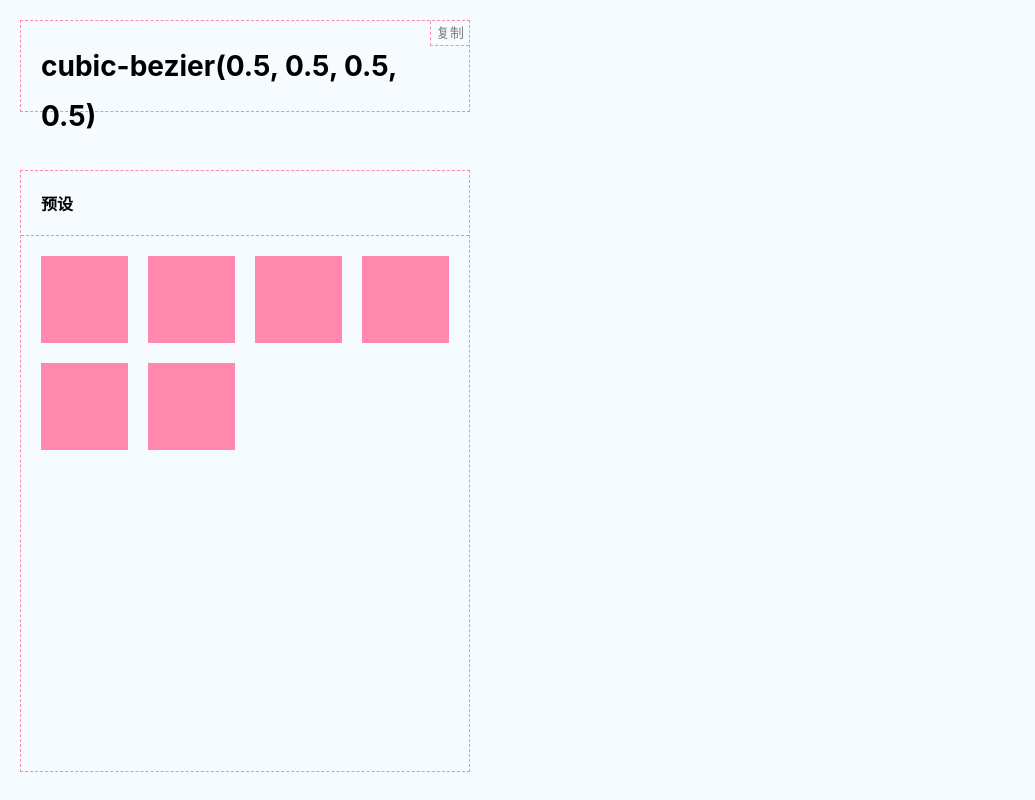
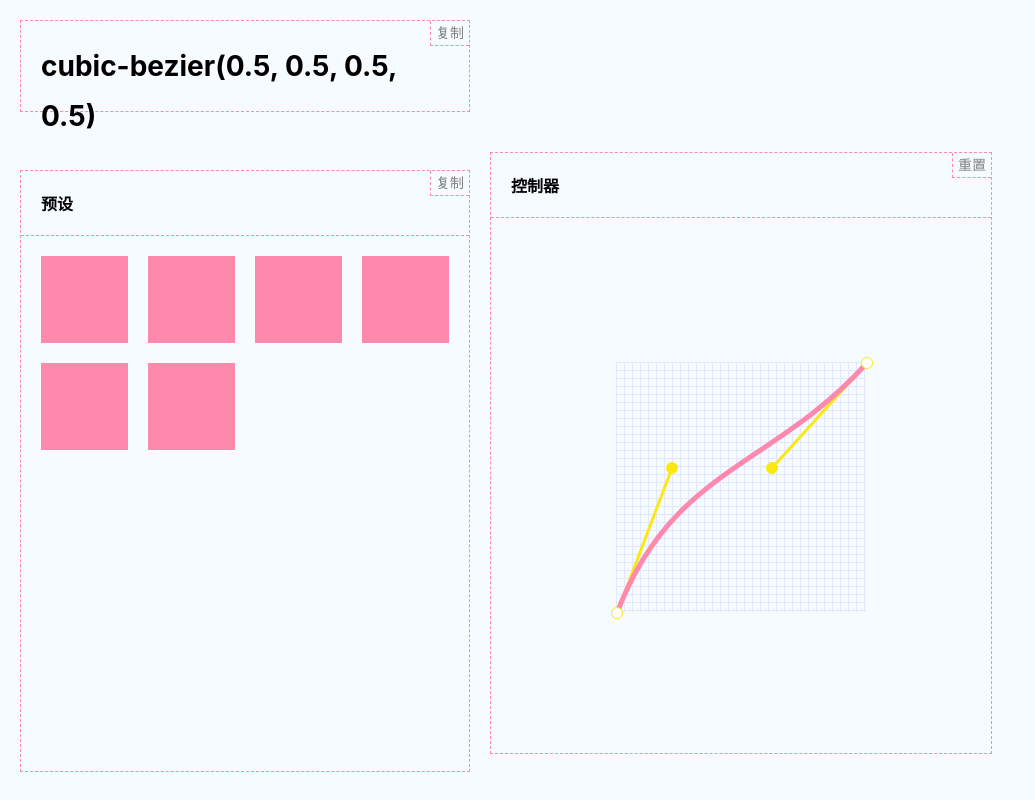
Before and after one commit to oasis-cloud/cubic-bezier, a React (Create React App) app: page / in a window 1280 px wide. Shown: the top 800 px of the page, without its empty margins (0-1035 px from the left). Built offline with nearby package versions, Linux system fonts and the light colour scheme.

Commit message:
feat：逻辑增加

```diff
--- a/package.json
+++ b/package.json
@@ -30,5 +30,8 @@
       "last 1 firefox version",
       "last 1 safari version"
     ]
+  },
+  "devDependencies": {
+    "prettier": "2.1.1"
   }
 }
--- a/src/App.css
+++ b/src/App.css
@@ -1,9 +1,10 @@
 .App {
     padding: 20px;
+    width: 990px;
 }
 
 .App::after {
-    content: "";
+    content: '';
     display: block;
     clear: both;
 }
@@ -19,7 +20,7 @@
     height: 50px;
     line-height: 50px;
     padding: 20px;
-    border: 1px dashed #FF89AC;
+    border: 1px dashed #ff89ac;
     font-size: 28px;
     font-weight: bolder;
 }
@@ -29,7 +30,7 @@
     font-size: 16px;
     font-weight: bold;
     padding: 20px;
-    border-bottom: 1px dashed #FF89AC;
+    border-bottom: 1px dashed #ff89ac;
 }
 
 .btn {
@@ -40,7 +41,7 @@
     font-size: 14px;
     line-height: 1;
     font-style: normal;
-    border: 1px dashed #FF89AC;
+    border: 1px dashed #ff89ac;
     border-top-width: 0;
     border-right-width: 0;
     color: gray;
@@ -50,7 +51,7 @@
 }
 
 .btn:hover {
-    background: #FF89AC;
+    background: #ff89ac;
     color: black;
     font-weight: bold;
 }
@@ -58,7 +59,7 @@
 .preset {
     height: 600px;
     margin-top: 40px;
-    border: 1px dashed #FF89AC;
+    border: 1px dashed #ff89ac;
 }
 
 .preset-ul {
@@ -76,37 +77,42 @@
     list-style: none;
     width: 87px;
     height: 87px;
-    background: #FF89AC;
+    background: #ff89ac;
 }
 
 .stage {
     float: left;
     margin-top: 132px;
     margin-left: 20px;
-    width: 800px;
+    width: 500px;
     height: 600px;
-    border: 1px dashed #FF89AC;
+    border: 1px dashed #ff89ac;
+}
+
+.canvas-w {
+    display: flex;
+    align-items: center;
+    justify-content: center;
+    height: 537px;
 }
 
 .canvas {
     position: relative;
-    /*margin-top: 43px;*/
-    width: 800px;
-    height: 537px;
+
+    width: 500px;
+    height: 500px;
 }
 
 canvas {
-    background-image: repeating-linear-gradient(180deg,
-    #E1E7FF,
-    #E1E7FF 1px,
-    transparent 1px,
-    transparent 6px,
-    transparent 7px), repeating-linear-gradient(90deg,
-    #E1E7FF,
-    #E1E7FF 1px,
-    transparent 1px,
-    transparent 6px,
-    transparent 7px);
+    background-image: repeating-linear-gradient(
+            180deg,
+            #e1e7ff,
+            #e1e7ff 1px,
+            transparent 1px,
+            transparent 7px,
+            transparent 8px
+        ),
+        repeating-linear-gradient(90deg, #e1e7ff, #e1e7ff 1px, transparent 1px, transparent 7px, transparent 8px);
     background-size: 50% 50%;
     background-repeat: no-repeat;
     background-position: center;
@@ -114,21 +120,22 @@ canvas {
 
 .contr {
     position: absolute;
-    width: 20px;
-    height: 20px;
-    background: #FFF;
-    border: 1px solid #FCE811;
+    width: 10px;
+    height: 10px;
+    background: #fff;
+    border: 1px solid #fce811;
     border-radius: 50%;
+    cursor: pointer;
 }
 
 .c1 {
-    background: #91A2FF;
+    background: #FCE811;
     top: 45%;
     left: 55%;
 }
 
 .c3 {
-    background: #C4F184;
+    background: #FCE811;
     top: 45%;
     left: 35%;
 }
@@ -136,11 +143,11 @@ canvas {
 .c2 {
     top: 25%;
     left: 75%;
-    margin: -10px 0 0 -10px;
+    margin: -5px 0 0 -5px;
 }
 
 .c4 {
     top: 75%;
     left: 25%;
-    margin: -10px 0 0 -10px;
+    margin: -5px 0 0 -5px;
 }
--- a/src/App.js
+++ b/src/App.js
@@ -1,37 +1,101 @@
-import React from 'react';
-import './App.css';
+import React from 'react'
+import './App.css'
 
 class App extends React.Component {
   constructor(props) {
-        super(props);
+    super(props)
+    this.selectedControl = undefined
+    this.canvasRef = React.createRef()
   }
+
   componentDidMount() {
-        const $canvas = document.querySelector("#canvas")
-        const $c2 = document.querySelector(".c2")
-        const $c4 = document.querySelector(".c4")
+    this.$canvas = document.querySelector('#canvas')
+    this.$obj = {
+      c1: document.querySelector('.c1'),
+      c2: document.querySelector('.c2'),
+      c3: document.querySelector('.c3'),
+      c4: document.querySelector('.c4'),
+    }
+    this.ctx = this.$canvas.getContext('2d')
+    this.drawSegment()
+    this.drawBezierCurveTo()
+    this.$canvas.addEventListener(
+      'mousemove',
+      e => {
+        let { pageX, pageY } = e
+        const { offsetTop, offsetLeft } = this.canvasRef.current
+        // 因为背景剧中了，所以需要减去背景缩进值来修正鼠标点，绘制控制点则需要加上缩进值，因为控制点相对与canvas定位
+        const DValX = e.target.offsetWidth / 4
+        const DValY = e.target.offsetHeight / 4
+        pageX = pageX - offsetLeft - DValX
+        pageY = pageY - offsetTop - DValY
 
-        const $c2w = $c2.offsetWidth
-        const $c2h = $c2.offsetHeight
+        if (this.selectedControl) {
+          this.$obj[this.selectedControl].style = `left:${pageX + DValX}px;top:${pageY + DValY}px`
+          this.ctx.clearRect(0, 0, 500, 500)
+          this.drawSegment()
+          this.drawBezierCurveTo()
+        }
+      },
+      false
+    )
 
-        const ctx = $canvas.getContext('2d');
+    document.querySelector('.canvas').addEventListener(
+      'mousedown',
+      e => {
+        e.preventDefault()
+        this.selectedControl = e.target.getAttribute('contr-type')
+      },
+      false
+    )
 
-        ctx.beginPath();
-        ctx.moveTo($c2.offsetLeft + $c2w/2, $c2.offsetTop + $c2h/2);
-        ctx.lineTo($c4.offsetLeft + $c2w/2, $c4.offsetTop + $c2h/2);
-        ctx.fill();
-        ctx.lineWidth = 3;//线条的宽度
-        ctx.strokeStyle = "rgba(0,0,0,.1)";//线条的颜色
-        ctx.stroke();
+    document.querySelector('.canvas').addEventListener(
+      'mouseup',
+      e => {
+        e.preventDefault()
+        this.selectedControl = undefined
+      },
+      false
+    )
+  }
 
-        // bezierCurveTo(cp1x, cp1y, cp2x, cp2y, x, y)
+  drawBezierCurveTo() {
+    const { $obj, ctx } = this
+    const { offsetWidth, offsetHeight } = $obj.c1
 
-        // 设置监听
-        const $c1 = document.querySelector(".c1")
-        const $c3 = document.querySelector(".c3")
+    ctx.beginPath()
+    ctx.moveTo($obj.c2.offsetLeft + offsetWidth / 2, $obj.c2.offsetTop + offsetHeight / 2)
+    ctx.bezierCurveTo(
+      $obj.c1.offsetLeft + offsetWidth / 2,
+      $obj.c1.offsetTop + offsetHeight / 2,
+      $obj.c3.offsetLeft + offsetWidth / 2,
+      $obj.c3.offsetTop + offsetHeight / 2,
+      $obj.c4.offsetLeft + offsetWidth / 2,
+      $obj.c4.offsetTop + offsetHeight / 2
+    )
+    ctx.lineWidth = 5 //线条的宽度
+    ctx.strokeStyle = '#ff89ac' //线条的颜色
+    ctx.stroke()
+    // todo 这里需要根据坐标计算贝塞尔值
+  }
 
-        $canvas.addEventListener("mousemove",(e) => {
-            console.log(e.target)
-        }, false)
+  drawSegment() {
+    const { $obj, ctx } = this
+    const { offsetWidth, offsetHeight } = $obj.c1
+
+    ctx.beginPath()
+    ctx.moveTo($obj.c2.offsetLeft + offsetWidth / 2, $obj.c2.offsetTop + offsetHeight / 2)
+    ctx.lineTo($obj.c1.offsetLeft + offsetWidth / 2, $obj.c1.offsetTop + offsetHeight / 2)
+    ctx.lineWidth = 3 //线条的宽度
+    ctx.strokeStyle = '#FCE811' //线条的颜色
+    ctx.stroke()
+    // 画另外一条控制线
+    ctx.beginPath()
+    ctx.moveTo($obj.c3.offsetLeft + offsetWidth / 2, $obj.c3.offsetTop + offsetHeight / 2)
+    ctx.lineTo($obj.c4.offsetLeft + offsetWidth / 2, $obj.c4.offsetTop + offsetHeight / 2)
+    ctx.lineWidth = 3 //线条的宽度
+    ctx.strokeStyle = '#FCE811' //线条的颜色
+    ctx.stroke()
   }
 
   render() {
@@ -43,7 +107,10 @@ class App extends React.Component {
             <em className="btn">复制</em>
           </div>
           <div className="preset">
-                        <div className="title">预设</div>
+            <div className="title">
+              <span>预设</span>
+              <em className="btn">复制</em>
+            </div>
             <ul className="preset-ul">
               <li className="preset-item"></li>
               <li className="preset-item"></li>
@@ -60,18 +127,19 @@ class App extends React.Component {
             <span>控制器</span>
             <em className="btn">重置</em>
           </div>
-                    <div className="canvas">
-                        <span className="contr c1"></span>
-                        <span className="contr c2"></span>
-                        <span className="contr c3"></span>
-                        <span className="contr c4"></span>
-                        <canvas id="canvas" width="800" height="537"></canvas>
+          <div className="canvas-w">
+            <div className="canvas" ref={this.canvasRef}>
+              <span className="contr c1" contr-type="c1"></span>
+              <span className="contr c2" contr-type="c2"></span>
+              <span className="contr c3" contr-type="c3"></span>
+              <span className="contr c4" contr-type="c4"></span>
+              <canvas id="canvas" width="500" height="500"></canvas>
             </div>
           </div>
-
         </div>
-        );
+      </div>
+    )
   }
 }
 
-export default App;
+export default App
```
Also changed, not shown: 1 other file (tests, documents, lock files or other folders). Lines whose indentation alone changed are shown as unchanged.
